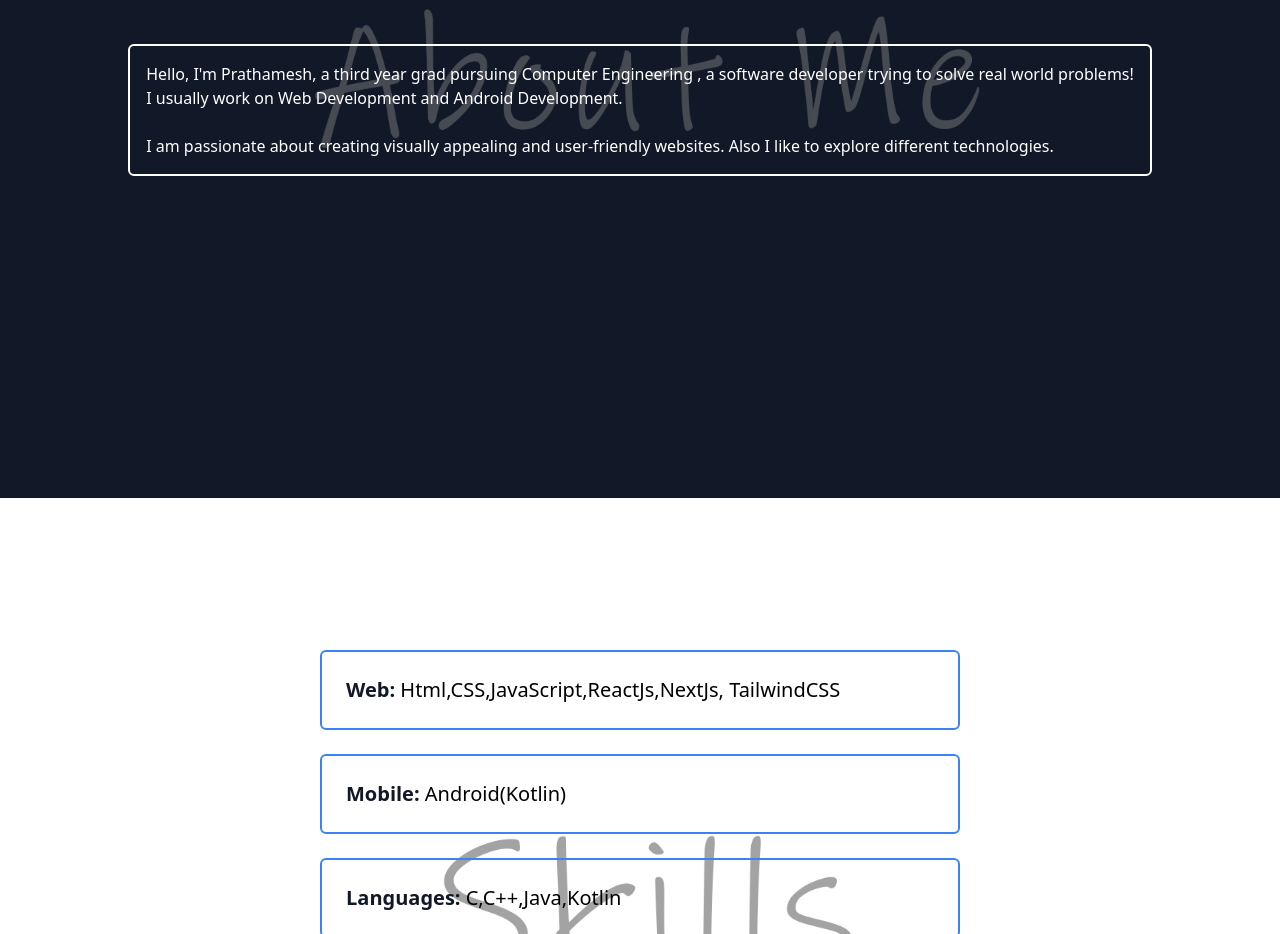
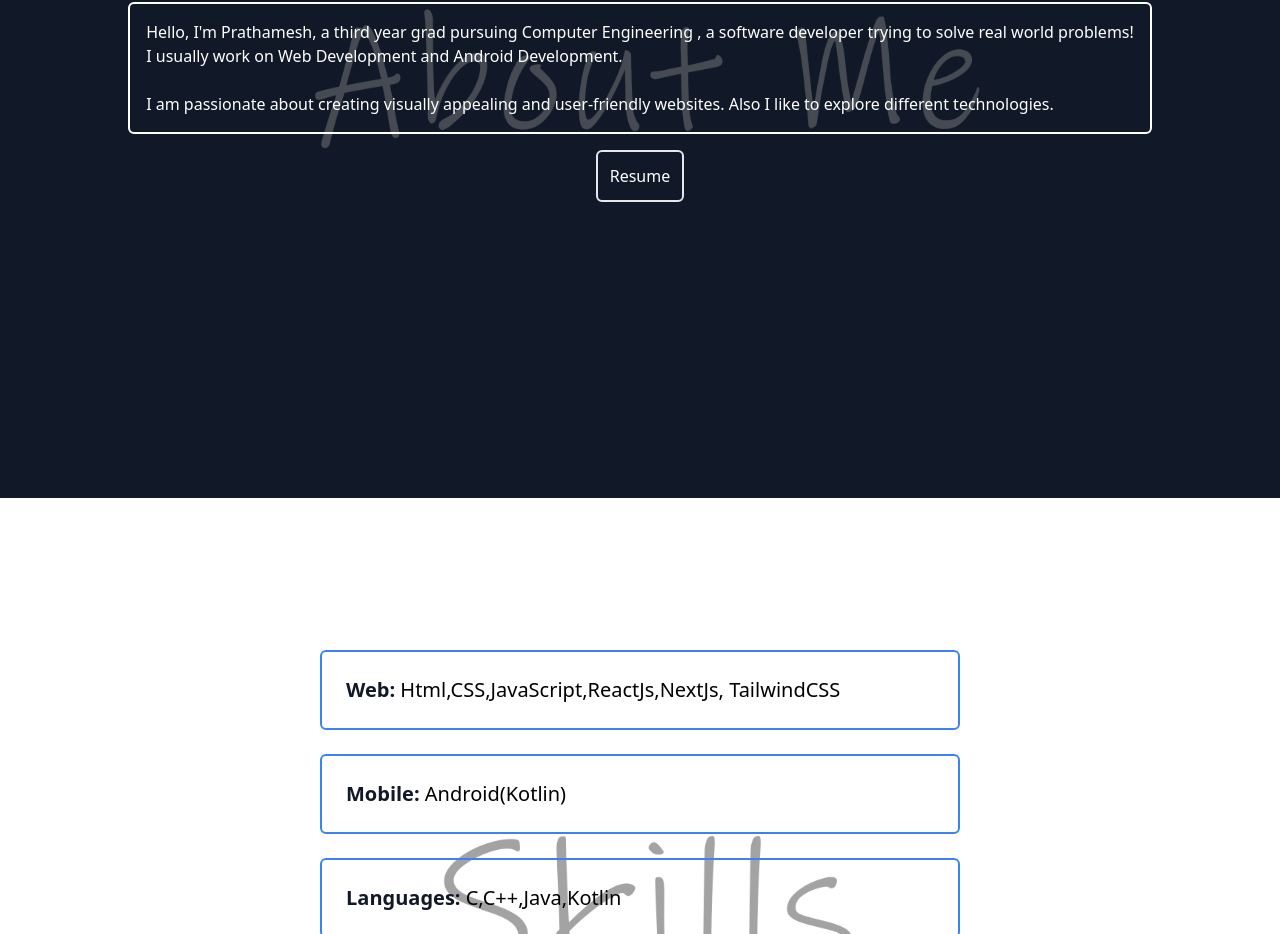
Before and after one commit to prathameshkarambelkar/my-portfolio-website, a React (Vite) app: page / in a window 1280 px wide. Shown: the part 1174-2108 px from the top of the page. Built offline with nearby package versions, Linux system fonts and the light colour scheme.

Commit message:
added resume

```diff
--- a/src/components/Aboutme.jsx
+++ b/src/components/Aboutme.jsx
@@ -23,6 +23,12 @@ const Aboutme = () => {
           </h1>
           <h1 className="text-md text-white"></h1>
         </div>
+        <a href="https://prathameshkarambelkar.github.io/resume/">
+
+          <button className="text-white m-4 p-3 hover:scale-125 hover:border-blue-400 border-2 rounded-md">
+            Resume
+          </button>
+        </a>
       </section>
     </>
   );
```
